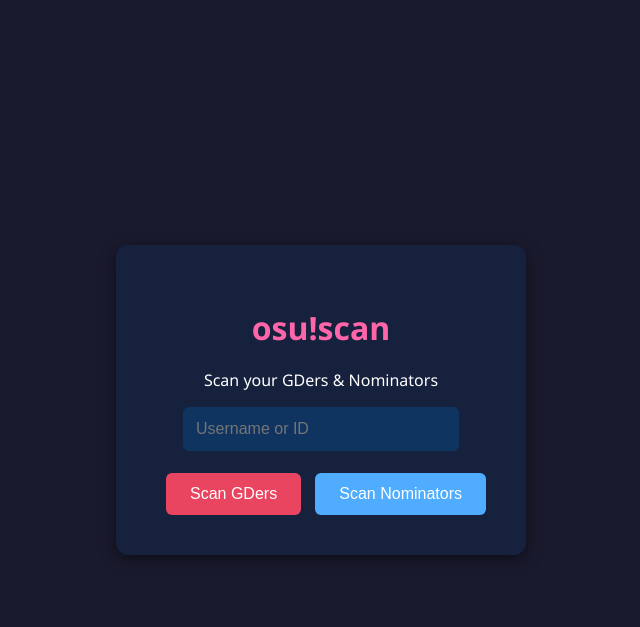
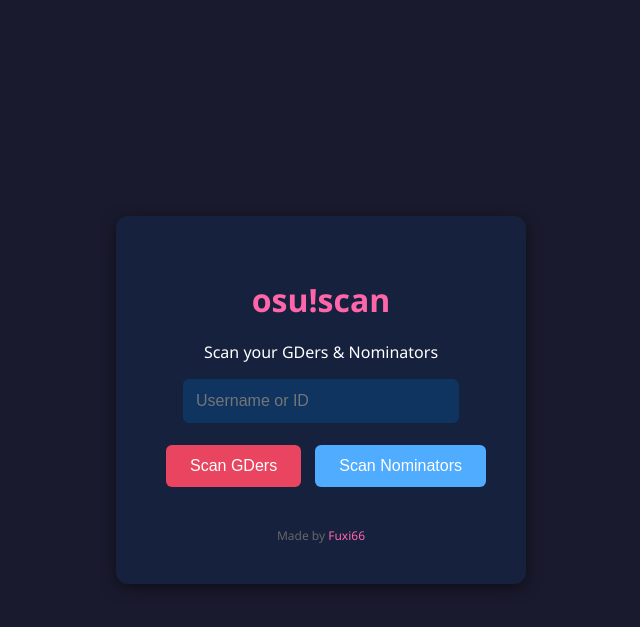
Before and after one commit to wFuxi66/osu-scan, a Flask app: page / in a window 1280 px wide. Shown: the top 627 px of the page, without its empty margins (319-959 px from the left). Run offline with Flask 3, Linux system fonts and the light colour scheme.

Commit message:
Add footer credits

```diff
--- a/templates/index.html
+++ b/templates/index.html
@@ -182,6 +182,11 @@
         <div id="loader" class="loader"></div>
         <div id="info" class="info" style="display:none; font-family: monospace; font-weight: bold;"></div>
         <div id="error-msg" class="error" style="display:none;"></div>
+
+        <div style="margin-top: 40px; font-size: 12px; color: #666;">
+            Made by <a href="https://osu.ppy.sh/users/24230576"
+                style="color: #ff66aa; text-decoration: none;">Fuxi66</a>
+        </div>
     </div>
 </body>
 
--- a/templates/results.html
+++ b/templates/results.html
@@ -111,6 +111,11 @@
         {% else %}
         <p>No Guest Difficulties found for this user.</p>
         {% endif %}
+
+        <div style="margin-top: 40px; text-align: center; font-size: 12px; color: #666;">
+            Made by <a href="https://osu.ppy.sh/users/24230576"
+                style="color: #ff66aa; text-decoration: none;">Fuxi66</a>
+        </div>
     </div>
 </body>
 
```
